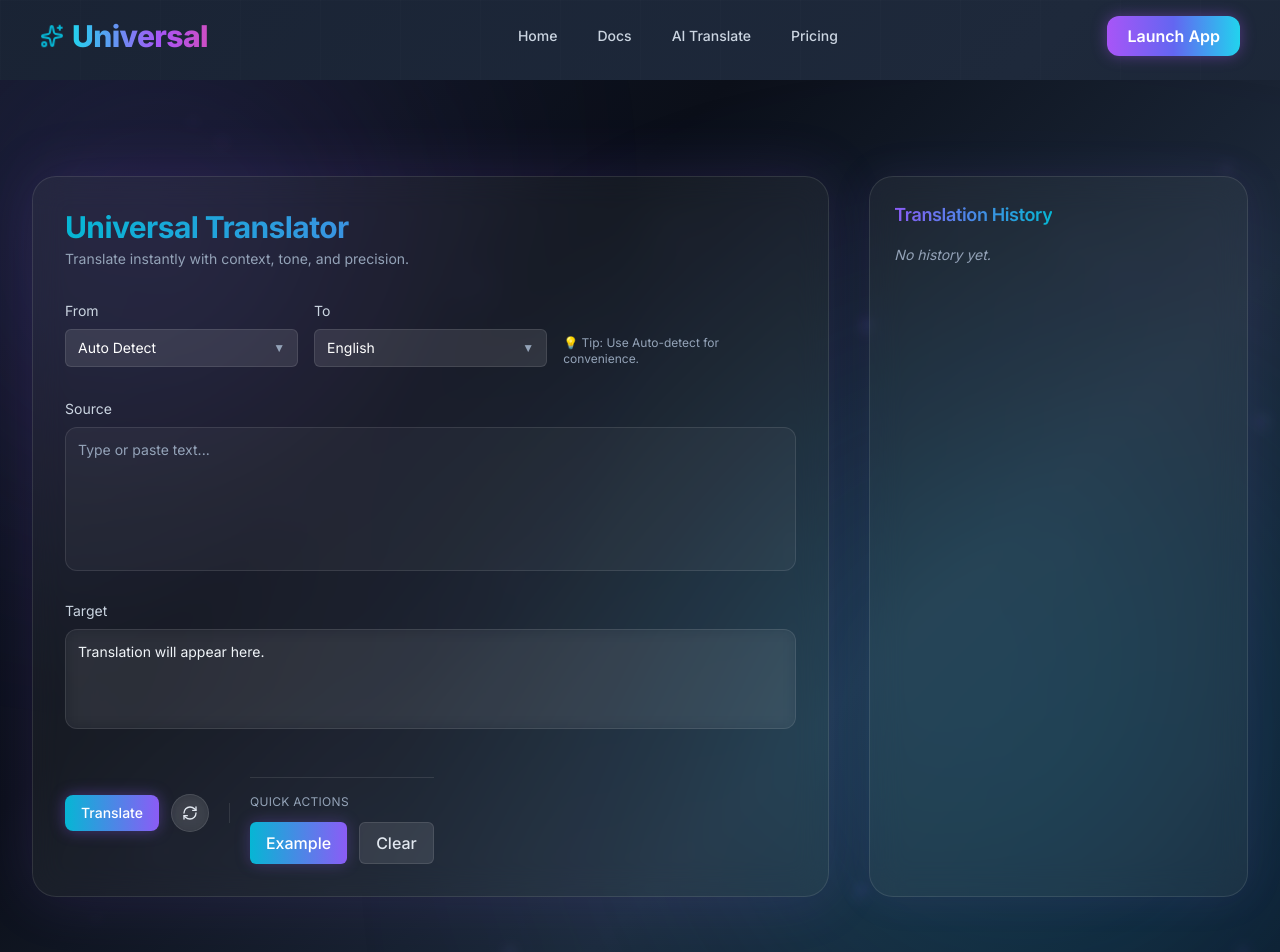
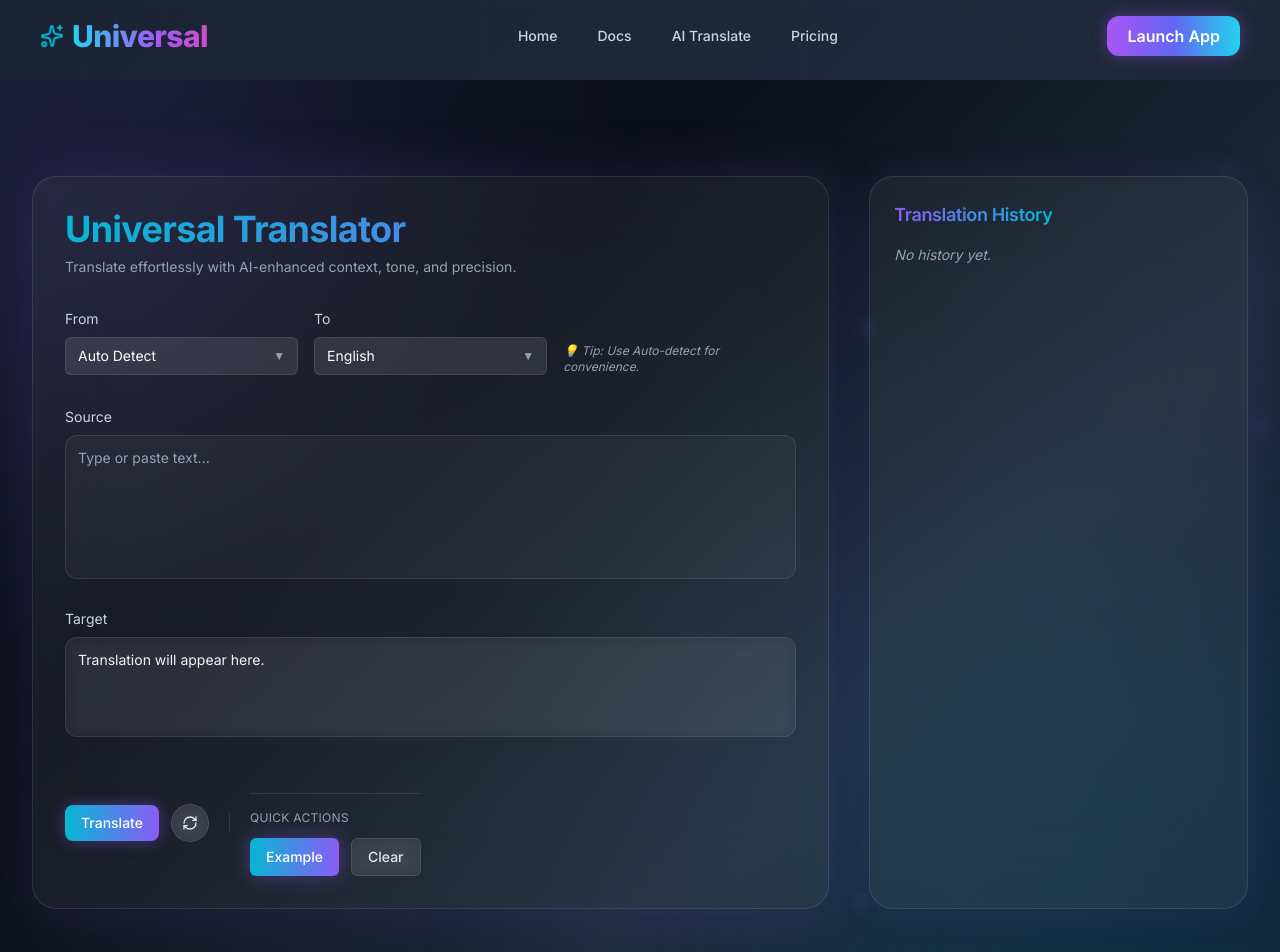
Before and after one commit to karan-sidhu22/UNIVERSAL-TRANSLATOR, a Next.js app: page / in a window 1280 px wide. Shown: the top 952 px of the page. Built offline with nearby package versions, Linux system fonts and the light colour scheme.

Commit message:
updated the main page.js

```diff
--- a/app/page.js
+++ b/app/page.js
@@ -35,7 +35,7 @@ export default function HomePage() {
     if (mounted) localStorage.setItem("ut_history", JSON.stringify(history));
   }, [history, mounted]);
 
-  // 🌍 Translate handler
+  // 🌍 Translation
   const handleTranslate = async () => {
     if (!inputText.trim()) return setStatus("Type something to translate.");
     setLoading(true);
@@ -74,7 +74,7 @@ export default function HomePage() {
     }
   };
 
-  // 🔁 Swap handler
+  // 🔁 Swap
   const handleSwap = () => {
     setSourceLang(targetLang === "auto" ? "auto" : targetLang);
     setTargetLang(sourceLang === "auto" ? "en" : sourceLang);
@@ -91,7 +91,7 @@ export default function HomePage() {
 
   // 🗑 Clear history
   const handleClearHistory = () => {
-    if (confirm("Are you sure you want to clear all translation history?")) {
+    if (confirm("Clear all translation history?")) {
       setHistory([]);
       localStorage.removeItem("ut_history");
     }
@@ -100,17 +100,17 @@ export default function HomePage() {
   if (!mounted) return null;
 
   return (
-    <main className="relative min-h-screen text-white overflow-hidden">
-      {/* ✨ Background animation */}
+    <main className="relative min-h-screen text-white overflow-hidden font-inter selection:bg-accent/40 selection:text-white">
+      {/* ✨ Background */}
       <div className="absolute inset-0 bg-animated-gradient animate-gradientShift"></div>
       <ParticlesBackground />
       <Navbar />
 
-      {/* Ambient glow blobs */}
-      <div className="absolute top-0 left-0 w-80 h-80 bg-accent/30 blur-[140px] rounded-full animate-float"></div>
-      <div className="absolute bottom-0 right-0 w-[32rem] h-[32rem] bg-accent2/30 blur-[180px] rounded-full animate-float"></div>
+      {/* 🌌 Ambient light blobs */}
+      <div className="absolute top-[-6rem] left-[-6rem] w-96 h-96 bg-accent/25 blur-[160px] rounded-full animate-float"></div>
+      <div className="absolute bottom-[-10rem] right-[-8rem] w-[34rem] h-[34rem] bg-accent2/25 blur-[200px] rounded-full animate-float"></div>
 
-      {/* 🌐 Main Section */}
+      {/* 🧩 Main Content */}
       <motion.section
         initial={{ opacity: 0, y: 40 }}
         animate={{ opacity: 1, y: 0 }}
@@ -122,20 +122,21 @@ export default function HomePage() {
           initial={{ opacity: 0, y: 20 }}
           animate={{ opacity: 1, y: 0 }}
           transition={{ delay: 0.2 }}
-          className="lg:col-span-2 backdrop-blur-xl bg-white/[0.05] border border-white/10 rounded-3xl p-8
-                     shadow-[0_0_60px_rgba(139,92,246,0.15)] hover:shadow-[0_0_80px_rgba(139,92,246,0.25)] transition-all duration-500"
+          className="lg:col-span-2 backdrop-blur-2xl bg-white/[0.05] border border-white/10
+                     rounded-3xl p-8 shadow-[0_0_60px_rgba(139,92,246,0.15)]
+                     hover:shadow-[0_0_80px_rgba(139,92,246,0.25)] transition-all duration-500"
         >
           {/* Header */}
           <div className="mb-8">
-            <h1 className="text-3xl font-bold bg-gradient-to-r from-accent2 to-accent bg-clip-text text-transparent">
+            <h1 className="text-3xl md:text-4xl font-bold bg-gradient-to-r from-accent2 to-accent bg-clip-text text-transparent">
               Universal Translator
             </h1>
-            <p className="text-slate-400 text-sm mt-1">
-              Translate instantly with context, tone, and precision.
+            <p className="text-slate-400 text-sm mt-2">
+              Translate effortlessly with AI-enhanced context, tone, and precision.
             </p>
           </div>
 
-          {/* Language Selectors */}
+          {/* 🌍 Language Selectors */}
           <div className="grid sm:grid-cols-2 lg:grid-cols-3 gap-4 mb-8">
             <LanguageSelector
               value={sourceLang}
@@ -147,35 +148,35 @@ export default function HomePage() {
               onChange={setTargetLang}
               label="To"
             />
-            <div className="hidden lg:flex items-end text-xs text-slate-400">
+            <div className="hidden lg:flex items-end text-xs text-slate-400 italic">
               💡 Tip: Use Auto-detect for convenience.
             </div>
           </div>
 
-          {/* Translator Card */}
+          {/* 🧾 Translator Interface */}
           <TranslatorCard
             inputText={inputText}
             setInputText={setInputText}
             translatedText={translatedText}
             loading={loading}
             onTranslate={handleTranslate}
-            sourceLang={sourceLang}
-            targetLang={targetLang}
             onSwap={handleSwap}
           >
-            {/* Quick Actions */}
-            <div className="mt-4 border-t border-white/10 pt-4">
+            {/* ⚙️ Quick Actions */}
+            <div className="mt-6 border-t border-white/10 pt-4">
               <div className="mb-3 text-slate-400 text-xs uppercase tracking-wide">
                 Quick Actions
               </div>
-              <div className="flex flex-col sm:flex-row gap-3">
+              <div className="flex flex-wrap gap-3">
                 <motion.button
                   whileHover={{ scale: 1.05 }}
                   whileTap={{ scale: 0.95 }}
                   onClick={() => setInputText("Hello, how are you?")}
-                  className="flex-1 text-center px-4 py-2 rounded-md bg-gradient-to-r from-accent2 to-accent
-                             shadow-[0_0_15px_rgba(139,92,246,0.3)] hover:shadow-[0_0_25px_rgba(139,92,246,0.5)]
-                             transition-all font-medium"
+                  className="px-4 py-2 text-sm rounded-md font-medium
+                             bg-gradient-to-r from-accent2 to-accent text-white
+                             shadow-[0_0_20px_rgba(139,92,246,0.4)]
+                             hover:shadow-[0_0_25px_rgba(139,92,246,0.6)]
+                             transition-all duration-300"
                 >
                   Example
                 </motion.button>
@@ -188,8 +189,9 @@ export default function HomePage() {
                     setTranslatedText("");
                     setStatus("");
                   }}
-                  className="flex-1 text-center px-4 py-2 rounded-md bg-white/10 hover:bg-white/20
-                             text-slate-200 border border-white/10 transition-all font-medium"
+                  className="px-4 py-2 text-sm rounded-md font-medium
+                             bg-white/[0.08] hover:bg-white/[0.15] border border-white/10 text-slate-200
+                             hover:text-accent2 transition-all duration-300 backdrop-blur-md"
                 >
                   Clear
                 </motion.button>
@@ -208,31 +210,31 @@ export default function HomePage() {
           )}
         </motion.div>
 
-        {/* 📜 History Panel */}
+        {/* 🕹️ History Panel */}
         <motion.div
           initial={{ opacity: 0, x: 40 }}
           animate={{ opacity: 1, x: 0 }}
           transition={{ delay: 0.4 }}
-          className="backdrop-blur-xl bg-white/[0.05] border border-white/10 rounded-3xl p-6
+          className="backdrop-blur-2xl bg-white/[0.05] border border-white/10 rounded-3xl p-6
                      shadow-[0_0_40px_rgba(139,92,246,0.1)]"
         >
-          <div className="max-h-[500px] overflow-y-auto pr-1 scrollbar-hidden">
-            <HistoryPanel
-              history={history}
-              onSelect={handleSelectHistory}
-              onClear={handleClearHistory}
-            />
-          </div>
+          <HistoryPanel
+            history={history}
+            onSelect={handleSelectHistory}
+            onClear={handleClearHistory}
+          />
         </motion.div>
       </motion.section>
 
-      {/* 📱 Floating Translate Button (Mobile) */}
+      {/* 📱 Mobile Floating Translate Button */}
       <motion.button
         onClick={handleTranslate}
         whileTap={{ scale: 0.95 }}
         className="lg:hidden fixed bottom-8 right-8 z-50 px-6 py-3 rounded-full
-                   bg-gradient-to-r from-accent2 to-accent shadow-[0_0_25px_rgba(139,92,246,0.4)]
-                   hover:shadow-[0_0_35px_rgba(139,92,246,0.6)] transition-all text-white font-semibold"
+                   bg-gradient-to-r from-accent2 to-accent text-white font-semibold
+                   shadow-[0_0_30px_rgba(139,92,246,0.4)]
+                   hover:shadow-[0_0_40px_rgba(139,92,246,0.6)]
+                   transition-all duration-300"
       >
         {loading ? "Translating..." : "Translate"}
       </motion.button>
```
